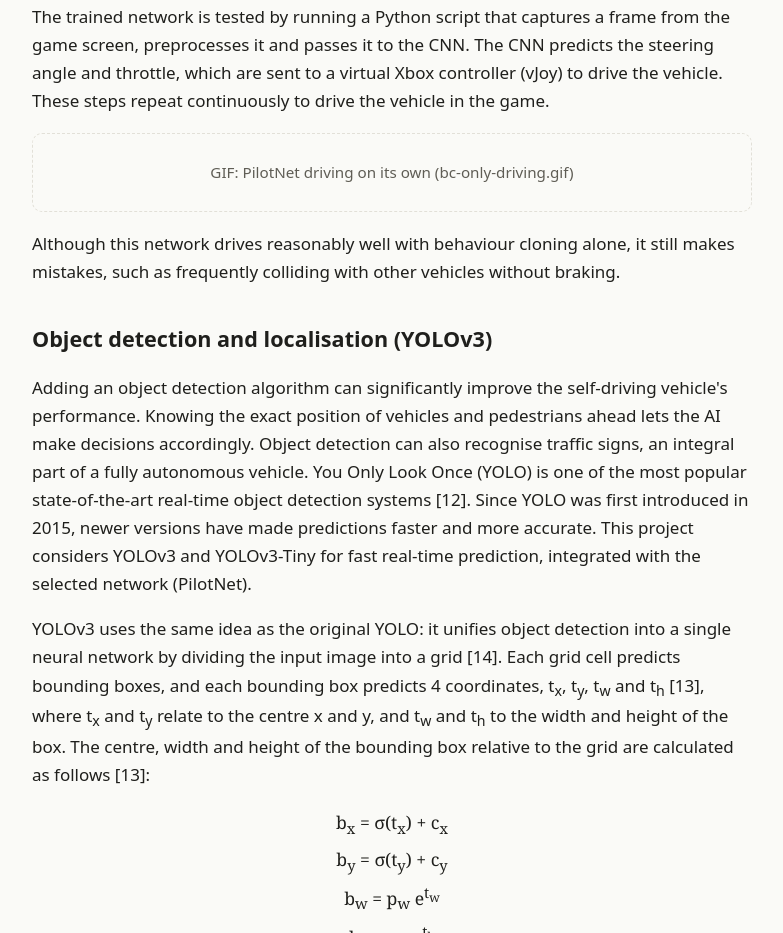
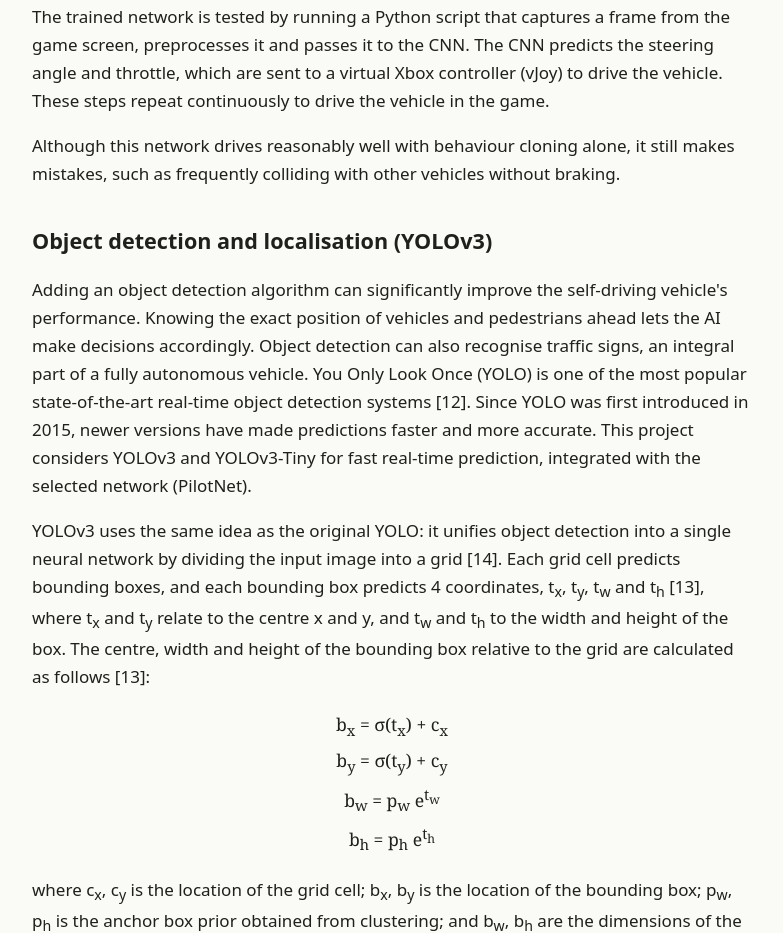
Before and after one commit to Alzaib/alzaib.github.io, a plain HTML site: page projects/gta-self-driving/index.html in a window 1280 px wide. Shown: the part 10638-11571 px from the top of the page, without its empty margins (248-1031 px from the left). Drawn offline with Linux system fonts and the light colour scheme.

Commit message:
Update index.html

```diff
--- a/projects/gta-self-driving/index.html
+++ b/projects/gta-self-driving/index.html
@@ -71,9 +71,7 @@
 <p>Here, the images and their steering angles and throttle values are fitted as a regression problem, since the outputs are continuous numbers. The original PilotNet architecture predicts the steering angle by regression [8]; one more output neuron was added to predict throttle as well. Adam backpropagates the mean squared error, with a learning rate of 0.001 chosen through experimentation. Of the 78,092 images, 62,474 are used for training and 15,618 for validation. The training images are augmented to help the network generalise, as also suggested in [8].</p>
 <figure><img src="../../assets/gta-self-driving/augmentation.png" alt="An original frame and a randomly augmented frame"><figcaption>Figure 14: Random image augmentation used during training to help the CNN generalise</figcaption></figure>
 <p>The trained network is tested by running a Python script that captures a frame from the game screen, preprocesses it and passes it to the CNN. The CNN predicts the steering angle and throttle, which are sent to a virtual Xbox controller (vJoy) to drive the vehicle. These steps repeat continuously to drive the vehicle in the game.</p>
-<!-- GIF: upload as assets/gta-self-driving/bc-only-driving.gif, then replace this div with:
-<figure><img src="../../assets/gta-self-driving/bc-only-driving.gif" alt="The car driving with PilotNet only"><figcaption>PilotNet alone, without object detection.</figcaption></figure> -->
-<div class="placeholder">GIF: PilotNet driving on its own (bc-only-driving.gif)</div>
+
 <p>Although this network drives reasonably well with behaviour cloning alone, it still makes mistakes, such as frequently colliding with other vehicles without braking.</p>
 
 <h2>Object detection and localisation (YOLOv3)</h2>
```
